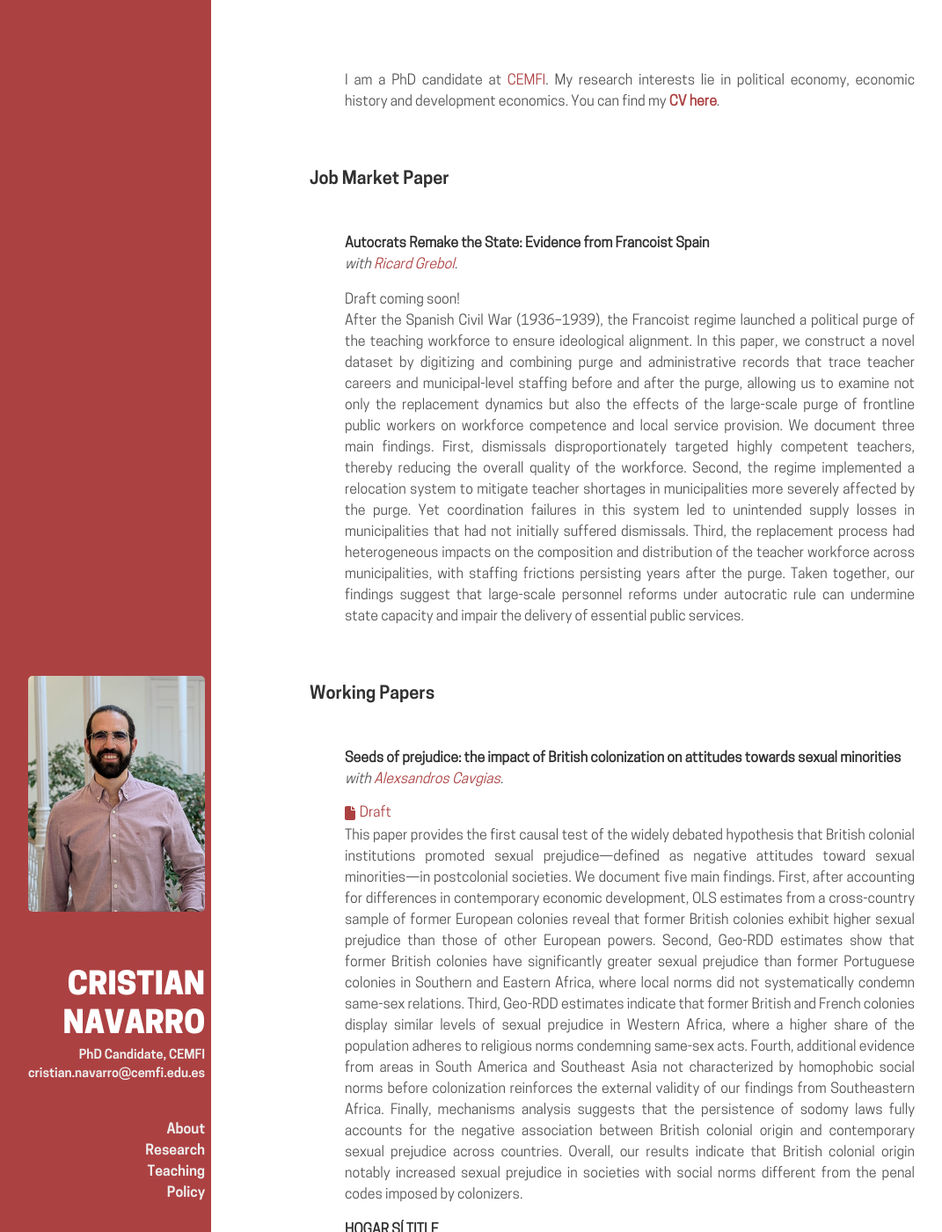
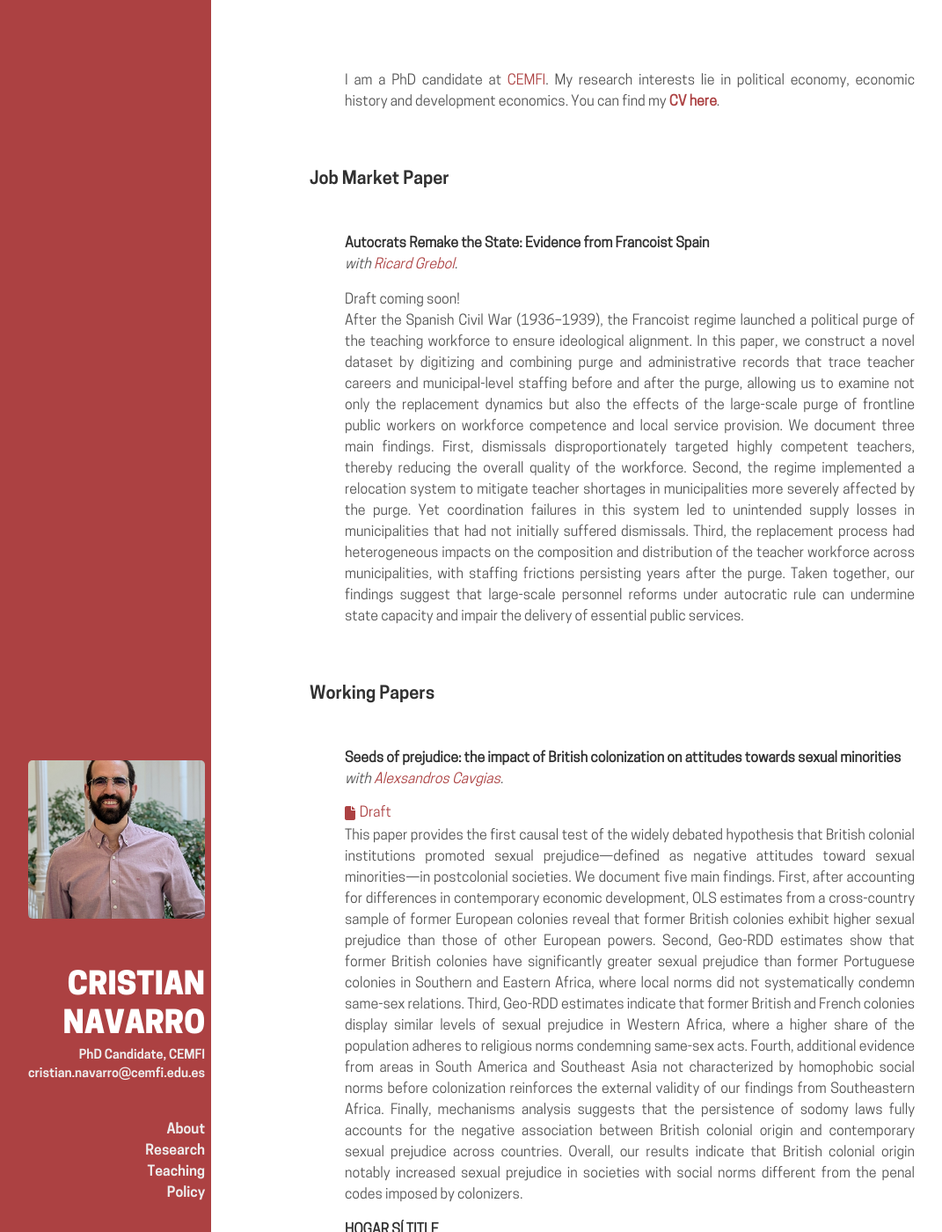
Before and after one commit to cnavarroserrano/cnavarroserrano.github.io, a Jekyll site: the page built from index.md, in a window 1280 px wide and 1400 px high. Shown: the whole window at 88% size, without its empty margins (16-1087 px from the left). Built offline with Jekyll 4.4.1, drawn with Linux system fonts in a browser that asks for light colours; some web fonts are replaced.

Commit message:
try fix picture size

```diff
--- a/_includes/sidebar.html
+++ b/_includes/sidebar.html
@@ -1,3 +1,12 @@
+<style>
+  .sidebar-photo {
+    width: 100%;
+    height: 180px; /* Adjust as needed for your sidebar */
+    object-fit: cover;
+    display: block;
+    margin-bottom: 0.5rem;
+  }
+</style>
 <div class="sidebar">
   <!-- <div class="container sidebar-sticky"> This line fixes the sidebar, with the disadvantage of it not fitting some screen proportions -->
   <div class="container"> <!-- This line allows the sidebar to scroll freely with the website -->
--- a/index.md
+++ b/index.md
@@ -29,7 +29,7 @@ text-align: justify
     I am a PhD candidate at <a href="https://cemfi.es" target="_blank">CEMFI</a>.
     My research interests lie in political economy, economic history and development economics.
     <!-- I just completed my PhD in Economics at <a href="https://www.cemfi.es/" target="_blank">CEMFI</a>. -->
-    You can find my <strong><a href="resume/cv_cnavarro_sep25.pdf" target="_blank">CV here</a></strong>.
+    You can find my <strong><a href="resume/cv_cnavarro_251004.pdf" target="_blank">CV here</a></strong>.
   </dd>
 </dl>
 
@@ -62,6 +62,7 @@ text-align: justify
   <!-- <a class="paper" href="papers/XXX.pdf" target="_blank" rel="noopener noreferrer">
   <i class="fa-solid fa-file" aria-hidden="true"></i><span>Draft</span></a> -->
   Draft coming soon!
+  <br/>
   <p>After the Spanish Civil War (1936–1939), the Francoist regime launched a political purge of the teaching workforce to ensure ideological alignment.
   In this paper, we construct a novel dataset by digitizing and combining purge and administrative records that trace teacher careers and municipal-level staffing before and after the purge, allowing us to examine not only the replacement dynamics but also the effects of the large-scale purge of frontline public workers on workforce competence and local service provision.
   We document three main findings.
```
